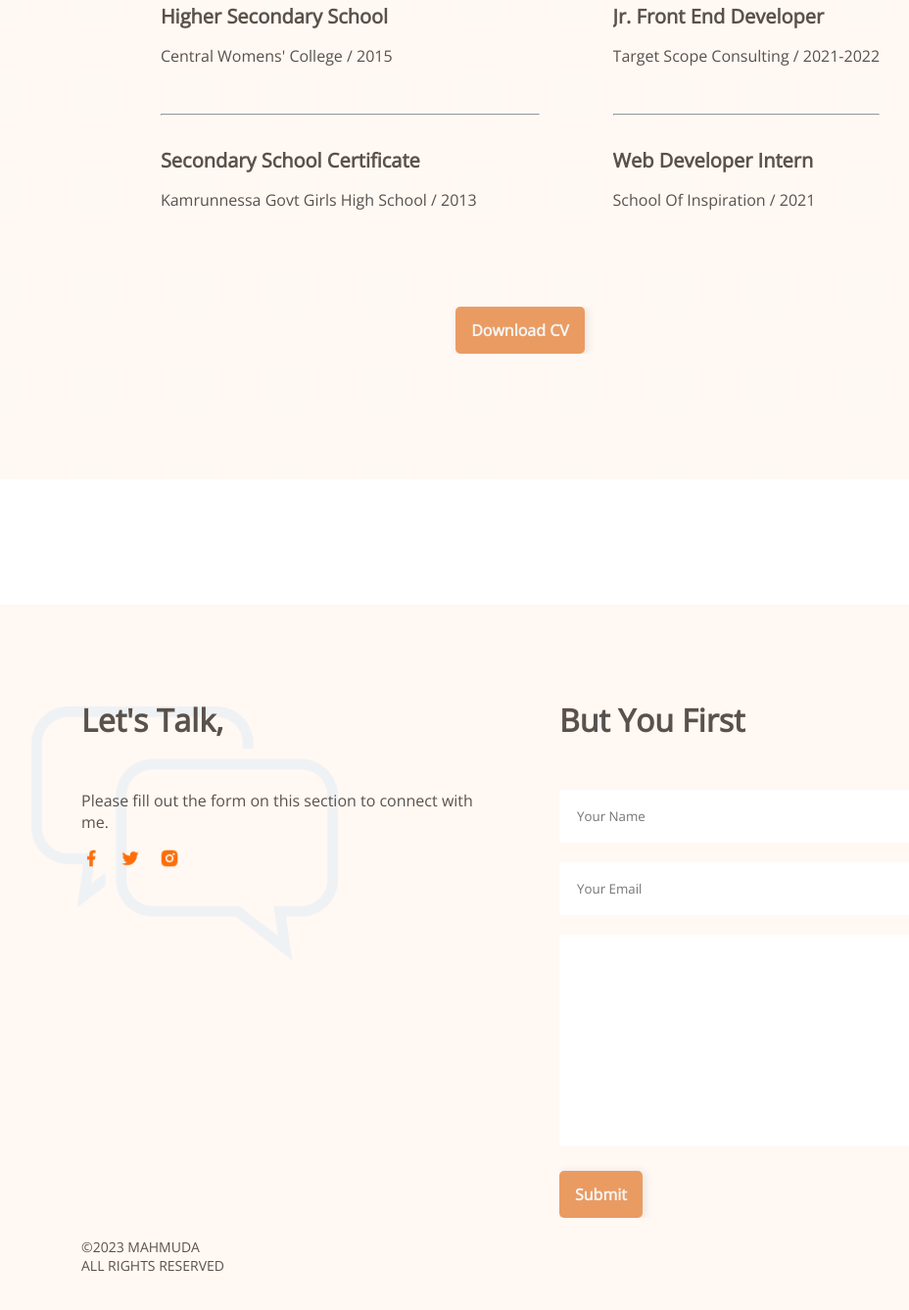
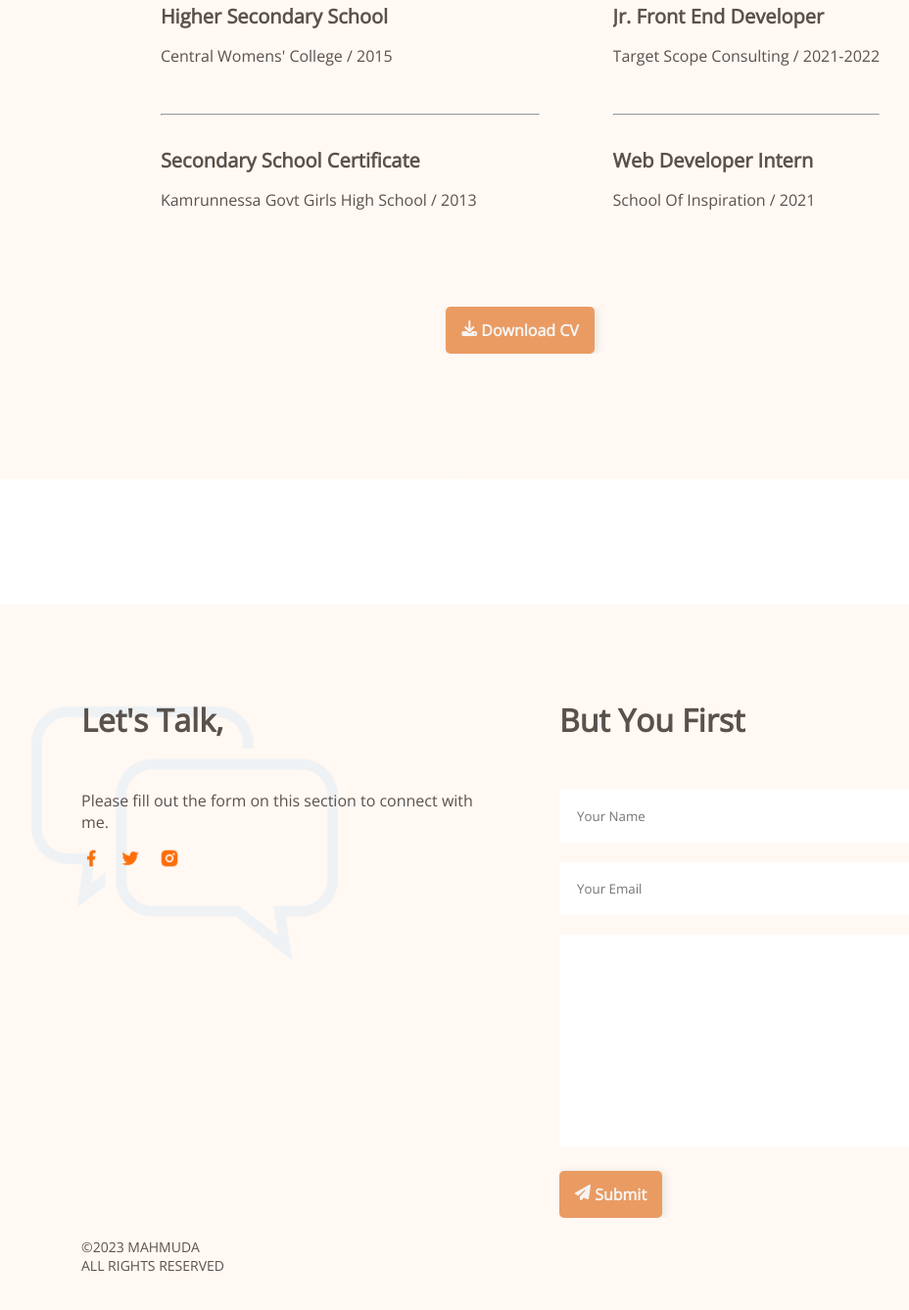
Before and after one commit to mitu1403/my-portfolio, a plain HTML site: page index.html in a window 1280 px wide. Shown: the part 2864-4201 px from the top of the page at 98% size, without its empty margins (109-1037 px from the left). Drawn offline with nearby package versions, Linux system fonts and the light colour scheme.

Commit message:
icons added

```diff
--- a/index.html
+++ b/index.html
@@ -122,7 +122,7 @@
           </div>
         </div>
         <div class="resume-button">
-          <button class="btn-primary">Download CV</button>
+          <button class="btn-primary"><i class="fa-solid fa-download" style="color:whitesmoke"></i> Download CV</button>
         </div>
       </section>
     </main>
@@ -146,10 +146,12 @@
           <input type="text" placeholder="Your Name">
           <input type="email" placeholder="Your Email">
           <textarea name="" id="" cols="30" rows="10" placeholder=""></textarea>
-          <input type="submit" value="Submit" class="btn-primary">
+          <button class="btn-primary"><i class="fa-solid fa-paper-plane" style="color:whitesmoke"></i> Submit</button>
         </form>
       </div>
     </footer>
+
+    <script src="https://kit.fontawesome.com/9892111865.js"></script>
     <script>
       let year = document.getElementById("current-year")
 
--- a/styles.css
+++ b/styles.css
@@ -22,6 +22,7 @@
   border: none;
   filter: drop-shadow(2px 1px 4px #e2e0de);
 }
+
 
 a {
   text-decoration: none;
```
